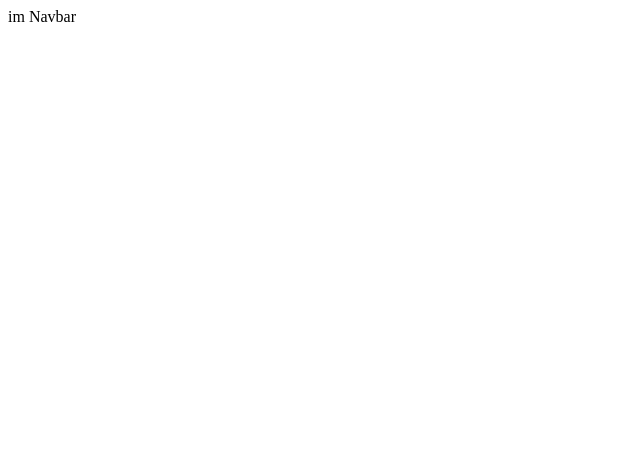
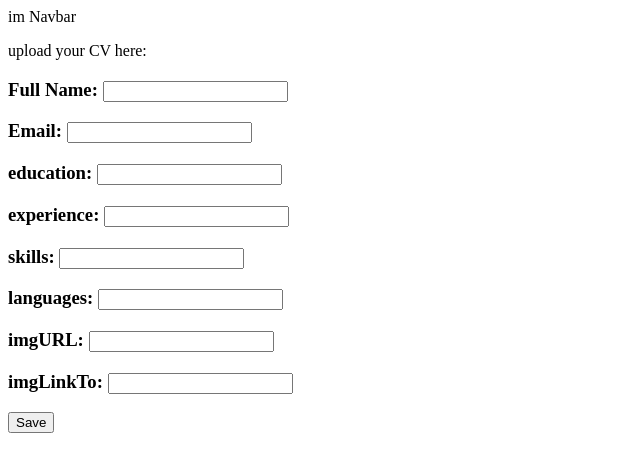
Before and after one commit to SKLC1/CoffeeLink, a React (Create React App) app in the folder client/: page /cv_upload in a window 1280 px wide. Before the commit this address had no page. Shown: the top 472 px of the page, without its empty margins (0-640 px from the left). Built offline with nearby package versions, Linux system fonts and the light colour scheme.

Commit message:
cv uploadable

```diff
--- a/client/src/App.js
+++ b/client/src/App.js
@@ -28,7 +28,7 @@ function App() {
           <Route exact path='/recruiter_profile' element={<RecruiterProfile/>}></Route>
           <Route exact path='/myJobs:id' element={<MyJobs/>}></Route>
           <Route exact path='/profile' element={<WorkerProfile/>}></Route>
-          <Route exact path='/profile/cv_upload' element={<CVupload/>}></Route>
+          <Route exact path='/cv_upload' element={<CVupload/>}></Route>
         </Routes>
       </Router>
       </UserContext.Provider>
--- a/client/src/pages/cvUpload/cvUpload.jsx
+++ b/client/src/pages/cvUpload/cvUpload.jsx
@@ -1,7 +1,11 @@
+import axios from "axios";
 import { useState } from "react";
-
+import { useContext } from "react";
+import { UserContext } from "../../UserContext";
 
 function CVupload() {
+  const {currentUser} = useContext(UserContext)
+
   const [cv, setCV] = useState({
     name:"",
     email:"",
@@ -19,8 +23,13 @@ function CVupload() {
       return {...prev, [name]: value}
     })
   }
-  function handleSubmit(){
+  async function handleSubmit(e){
+    e.preventDefault();
     console.log(cv);
+    const curUserId = currentUser.loggedUser._id
+    console.log(curUserId);
+    const {data} = await axios.patch(`http://localhost:5000/users/addCV/${curUserId}`,{cv})
+    console.log(data);
   }
 
   return (
--- a/client/src/pages/myJobs/myJobs.jsx
+++ b/client/src/pages/myJobs/myJobs.jsx
@@ -19,7 +19,6 @@ function MyJobs() {
 
   async function getUpdatedCurrentUser(){
     const getOneUrl =  `http://localhost:5000/hr_users/${id.split(':')[1]}`;
-    console.log(getOneUrl);
      const {data} = await axios.get(getOneUrl);
     setUserJobs(data.posted_jobs)
   }
--- a/client/src/pages/workerProfile/workerProfile.jsx
+++ b/client/src/pages/workerProfile/workerProfile.jsx
@@ -9,8 +9,7 @@ function WorkerProfile() {
     <>
       <div>profile page</div>
       <div>{currentUser.loggedUser.first}</div>
-      <Link to='cv_upload'><div>Upload your CV</div></Link>
-
+      <Link to={'/cv_upload'}><div>Upload your CV</div></Link>
     </>
    );
 }
```
Also changed, not shown: 2 other files (tests, documents, lock files or other folders).
